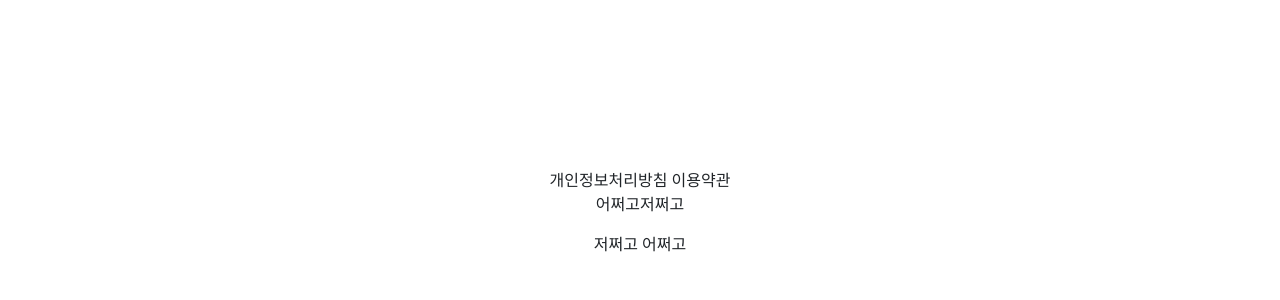
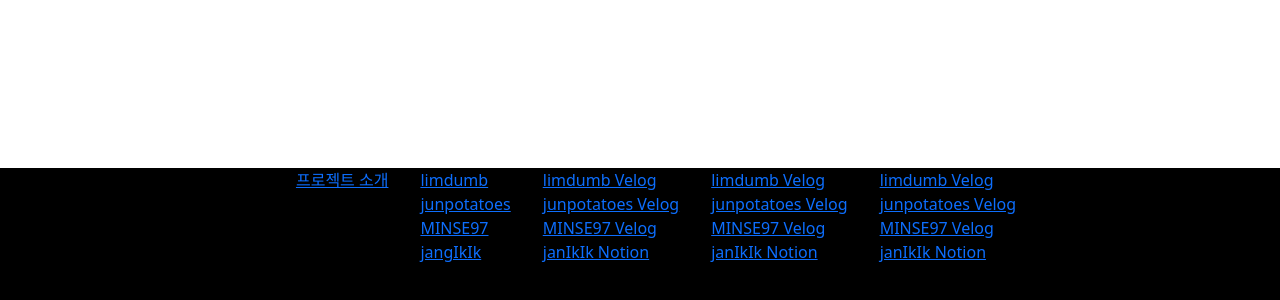
Before and after one commit to limdumb/DodGe.gg, a React (Create React App) app: page /mypage in a window 1280 px wide. Shown: the part 1138-1438 px from the top of the page. Built offline with nearby package versions, Linux system fonts and the light colour scheme; no server answers.

Commit message:
[Feat] Footer 구현

```diff
--- /dev/null
+++ b/src/Components/Footer.css
@@ -0,0 +1,21 @@
+a {
+  text-decoration: none;
+  color: white;
+}
+
+a:hover {
+  color: rgb(153, 151, 151);
+}
+
+footer {
+  margin-top: 100px;
+  background-color: black;
+  display: flex;
+  justify-content: center;
+  min-width: 1200px;
+}
+
+.Footer__Container {
+  display: flex;
+  justify-content: space-around;
+}
--- a/src/Components/Footer.jsx
+++ b/src/Components/Footer.jsx
@@ -1,12 +1,88 @@
+import "./Footer.css";
 
+export default function MainFooter() {
+  return (
+    <footer>
+      <div className="Footer__Container">
+        <ul>
+          <li>
+            <a href="https://velog.io/@limdumb/%EC%86%94%EC%B0%8D%ED%95%98%EA%B3%A0-%EC%A3%BC%EA%B4%80%EC%A0%81%EC%9D%B8-2022-FECONF-%ED%9B%84%EA%B8%B0">
+              프로젝트 소개
+            </a>
+          </li>
+        </ul>
+        <ul>
+          <li>
+            <a href="https://velog.io/@limdumb/%EC%86%94%EC%B0%8D%ED%95%98%EA%B3%A0-%EC%A3%BC%EA%B4%80%EC%A0%81%EC%9D%B8-2022-FECONF-%ED%9B%84%EA%B8%B0">
+              limdumb
+            </a>
+          </li>
+          <li>
+            <a href="https://velog.io/@limdumb/%EC%86%94%EC%B0%8D%ED%95%98%EA%B3%A0-%EC%A3%BC%EA%B4%80%EC%A0%81%EC%9D%B8-2022-FECONF-%ED%9B%84%EA%B8%B0">
+              junpotatoes
+            </a>
+          </li>
+          <li>
+            <a href="https://velog.io/@limdumb/%EC%86%94%EC%B0%8D%ED%95%98%EA%B3%A0-%EC%A3%BC%EA%B4%80%EC%A0%81%EC%9D%B8-2022-FECONF-%ED%9B%84%EA%B8%B0">
+              MINSE97
+            </a>
+          </li>
+          <li>
+            <a href="https://velog.io/@limdumb/%EC%86%94%EC%B0%8D%ED%95%98%EA%B3%A0-%EC%A3%BC%EA%B4%80%EC%A0%81%EC%9D%B8-2022-FECONF-%ED%9B%84%EA%B8%B0">
+              jangIkIk
+            </a>
+          </li>
+        </ul>
 
-export default function Footer() {
-
-  return(
-    <footer>
-      <div>개인정보처리방침 이용약관</div>
-      <p>어쩌고저쩌고</p>
-      <p>저쩌고 어쩌고</p>
+        <ul>
+          <li>
+            <a href="https://velog.io/@limdumb">limdumb Velog</a>
+          </li>
+          <li>
+            <a href="https://velog.io/@wnsgh156a">junpotatoes Velog</a>
+          </li>
+          <li>
+            <a href="https://velog.io/@alsgood4007">MINSE97 Velog</a>
+          </li>
+          <li>
+            <a href="https://www.notion.so/jangss/8b2dc0fdeda44fa0acbf11329758bab3">
+              janIkIk Notion
+            </a>
+          </li>
+        </ul>
+        <ul>
+          <li>
+            <a href="https://velog.io/@limdumb">limdumb Velog</a>
+          </li>
+          <li>
+            <a href="https://velog.io/@wnsgh156a">junpotatoes Velog</a>
+          </li>
+          <li>
+            <a href="https://velog.io/@alsgood4007">MINSE97 Velog</a>
+          </li>
+          <li>
+            <a href="https://www.notion.so/jangss/8b2dc0fdeda44fa0acbf11329758bab3">
+              janIkIk Notion
+            </a>
+          </li>
+        </ul>
+        <ul>
+          <li>
+            <a href="https://velog.io/@limdumb">limdumb Velog</a>
+          </li>
+          <li>
+            <a href="https://velog.io/@wnsgh156a">junpotatoes Velog</a>
+          </li>
+          <li>
+            <a href="https://velog.io/@alsgood4007">MINSE97 Velog</a>
+          </li>
+          <li>
+            <a href="https://www.notion.so/jangss/8b2dc0fdeda44fa0acbf11329758bab3">
+              janIkIk Notion
+            </a>
+          </li>
+        </ul>
+      </div>
     </footer>
-  )
+  );
 }
```
